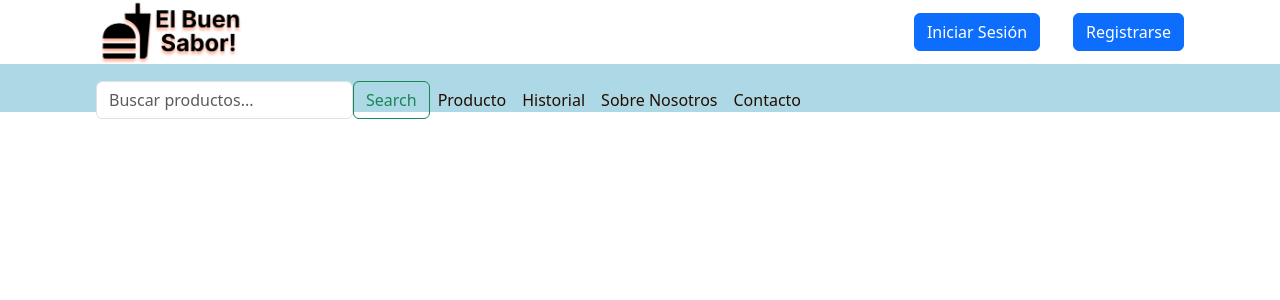
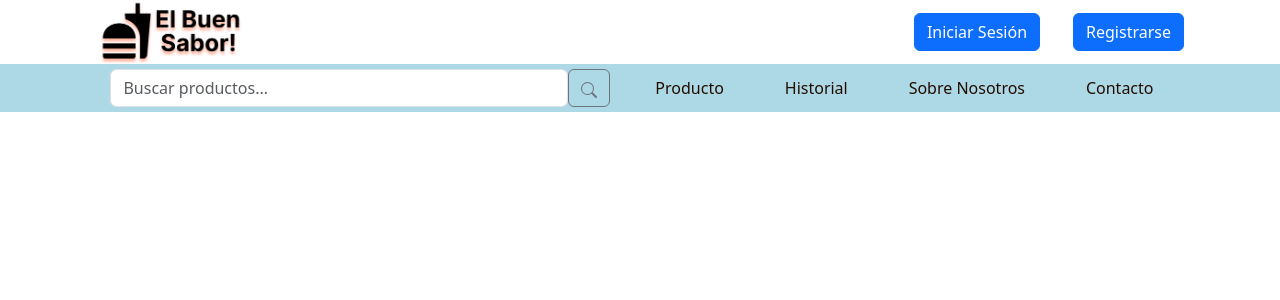
Before and after one commit to LeitoGonzalez/ElBuenSabor-Reactionando-Front, a React (Vite) app: page / in a window 1280 px wide. Shown: the top 300 px of the page. Built offline with nearby package versions, Linux system fonts and the light colour scheme.

Commit message:
header-navbar

```diff
--- a/src/App.tsx
+++ b/src/App.tsx
@@ -1,13 +1,17 @@
+import { Container } from "react-bootstrap";
 import Header from "./components/Header/Header";
 import { BrowserRouter as Router } from "react-router-dom";
-//import AppRoutes from "./routes/AppRoutes";
+import AppRoutes from "./routes/AppRoutes";
 
 function App() {
   return (
     <>
       <Router>
         <Header />
-        {/* /<AppRoutes /> */}
+        <Container
+          style={{ minHeight: "100vh", minWidth: "100%", padding: "0" }}
+        ></Container>
+        <AppRoutes />
       </Router>
     </>
   );
--- a/src/components/Header/Header.css
+++ b/src/components/Header/Header.css
@@ -4,7 +4,7 @@
     align-items: center;
     padding: 0px 96px;
 }
-.header > img{
+.logonav > img{
     height: 64px;
     margin: 0px;
 }
@@ -13,29 +13,23 @@
     justify-content: space-between;
     gap:8px;
 }
-
 .botones > .reg {
     margin-right: 25px;
 }
 .nav{
     display: flex;
-    justify-content: space-between;
+    justify-content: space-around;
     align-items: center;
     height: 48px;
     padding: 0px 96px;
     margin: 0px;
     background-color: lightblue;
+    position: sticky;
 }
-.nav > .contenedor{
-    display: flex;
-    justify-content: space-between;
+.nav > .lupa{
+    width: 500px;
 }
-.nav-link{
-    display: flex;
-    justify-content: space-between;
-
-}
-.nav-link > a{
+.nav > a{
     display: flex;
     justify-content: space-between;
     text-decoration: none;
--- a/src/components/Header/Header.tsx
+++ b/src/components/Header/Header.tsx
@@ -1,5 +1,6 @@
 import "./Header.css";
-import { Button, Form, Nav, Navbar } from "react-bootstrap";
+import { Button, Form, Nav } from "react-bootstrap";
+import { Search } from "react-bootstrap-icons";
 import { useNavigate } from "react-router-dom";
 
 const Header = () => {
@@ -8,7 +9,9 @@ const Header = () => {
   return (
     <>
       <div className="header">
+        <Nav.Link className="logonav" onClick={() => navigate("/")}>
           <img src="src/assets/Logo.png" alt="logo" />
+        </Nav.Link>
         <div className="botones">
           <Button variant="primary" className="reg">
             Iniciar Sesión
@@ -19,23 +22,20 @@ const Header = () => {
         </div>
       </div>
       <div className="nav">
-        <Navbar className="contenedor">
-          <Form className="d-flex">
+        <Form className="d-flex lupa">
           <Form.Control
             type="Search"
             placeholder="Buscar productos..."
-              className="me-0"
             aria-label="Search"
           />
-            <Button variant="outline-success">Search</Button>
+          <Button variant="outline-secondary">
+            <Search />
+          </Button>
         </Form>
-          <Nav className="nav-link">
         <Nav.Link onClick={() => navigate("/producto")}>Producto</Nav.Link>
         <Nav.Link onClick={() => navigate("/historial")}>Historial</Nav.Link>
         <Nav.Link onClick={() => navigate("/aboutus")}>Sobre Nosotros</Nav.Link>
         <Nav.Link onClick={() => navigate("/contacto")}>Contacto</Nav.Link>
-          </Nav>
-        </Navbar>
       </div>
     </>
   );
--- a/src/pages/AboutUs.tsx
+++ b/src/pages/AboutUs.tsx
@@ -1,3 +1,3 @@
 export const AboutUs = () => {
-  return <AboutUs />;
+  return <></>;
 };
--- a/src/pages/Contacto.tsx
+++ b/src/pages/Contacto.tsx
@@ -1,5 +1,5 @@
 const Contacto = () => {
-  return <>Contacto </>;
+  return <> </>;
 };
 
 export default Contacto;
--- a/src/pages/Historial.tsx
+++ b/src/pages/Historial.tsx
@@ -1,5 +1,5 @@
 const Historial = () => {
-  return <Historial />;
+  return <></>;
 };
 
 export default Historial;
--- a/src/pages/HomePage.tsx
+++ b/src/pages/HomePage.tsx
@@ -1,7 +1,5 @@
-import Header from "../components/Header/Header";
-
 const HomePage = () => {
-  return <Header />;
+  return <> </>;
 };
 
 export default HomePage;
--- a/src/pages/Producto.tsx
+++ b/src/pages/Producto.tsx
@@ -1,5 +1,8 @@
 const Producto = () => {
-  return <Producto />;
+  return (
+    <>
+    </>
+  );
 };
 
 export default Producto;
```
Lines whose indentation alone changed are shown as unchanged.
